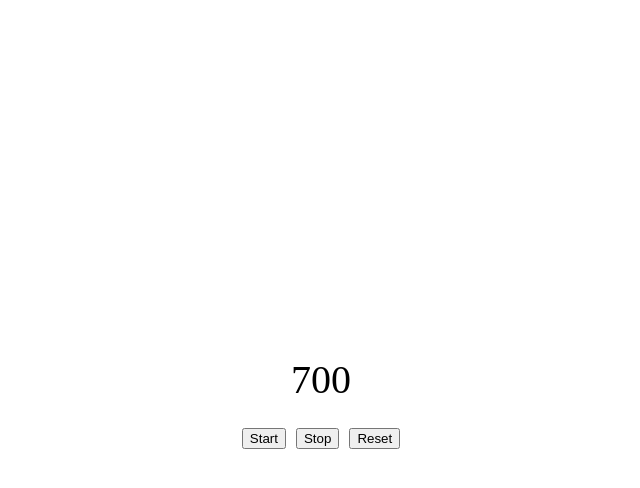
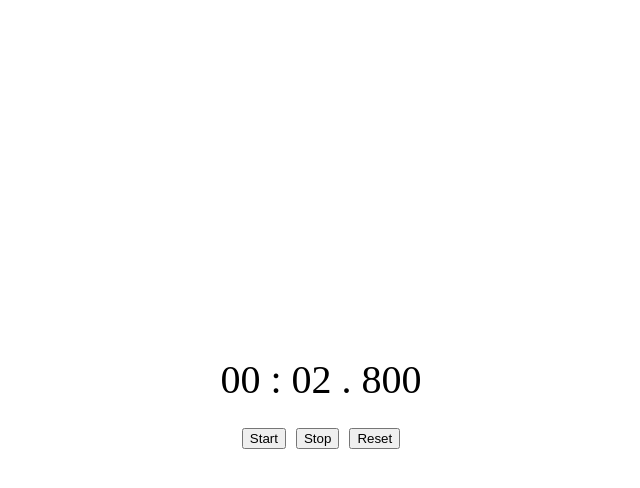
Before and after one commit to Luda-Modna/setTimeout_setInterval, a plain HTML site: page index.html in a window 1280 px wide. Both pictures are taken after a click on the button "Start". Shown: the whole page, without its empty margins (319-959 px from the left). Drawn offline with Linux system fonts and the light colour scheme.

Commit message:
Refactor timer

```diff
--- a/assets/js/index.js
+++ b/assets/js/index.js
@@ -1,7 +1,6 @@
 "use strict";
 
-//let time = new Date(0);
-let time = 0;
+let time = new Date(0);
 let intervalId = null;
 
 const timeEl = document.querySelector(".time");
@@ -9,13 +8,16 @@ const [startBtn, stopBtn, resetBtn] = document.querySelectorAll(
   ".btn-container > button"
 );
 
+updateTime(time);
+
 function startBtnHandler() {
+  const DELAY = 10;
   function tick() {
-    time++;
+    time.setMilliseconds(time.getMilliseconds() + DELAY);
     updateTime(time);
   }
   if (!intervalId) {
-    intervalId = setInterval(tick, 1);
+    intervalId = setInterval(tick, DELAY);
   }
 }
 
@@ -29,11 +31,30 @@ function stopBtnHandler() {
 stopBtn.onclick = stopBtnHandler;
 
 function resetBtnHandler() {
-  time = 0;
+  time = new Date(0);
   updateTime(time);
 }
 resetBtn.onclick = resetBtnHandler;
 
 function updateTime(time) {
-  timeEl.textContent = time;
+  timeEl.textContent = `
+    ${formatMinutesOrSeconds(time.getMinutes())}
+    :
+    ${formatMinutesOrSeconds(time.getSeconds())}
+    .
+    ${formatMilliseconds(time.getMilliseconds())}
+    `;
 }
+
+// форматуємо двозначні числа: якщо число з однієї цифри,
+// то додаємо попереду 0: 5 => 05
+function formatMinutesOrSeconds(m) {
+  return m < 10 ? `0${m}` : m;
+}
+
+// форматуємо тризначні числа:
+// якщо число з однієї цифри, то додаємо попереду 00:  5 => 005
+// якщо число з двох цифр, то додаємо попереду 0    : 55 => 055
+function formatMilliseconds(ms) {
+  return ms < 100 ? (ms < 10 ? `00${ms}` : `0${ms}`) : ms;
+}
--- a/index.html
+++ b/index.html
@@ -9,7 +9,7 @@
     <script defer src="./assets/js/index.js"></script>
   </head>
   <body>
-    <p class="time">00:00.000</p>
+    <p class="time"></p>
     <div class="btn-container">
       <button>Start</button>
       <button>Stop</button>
```
